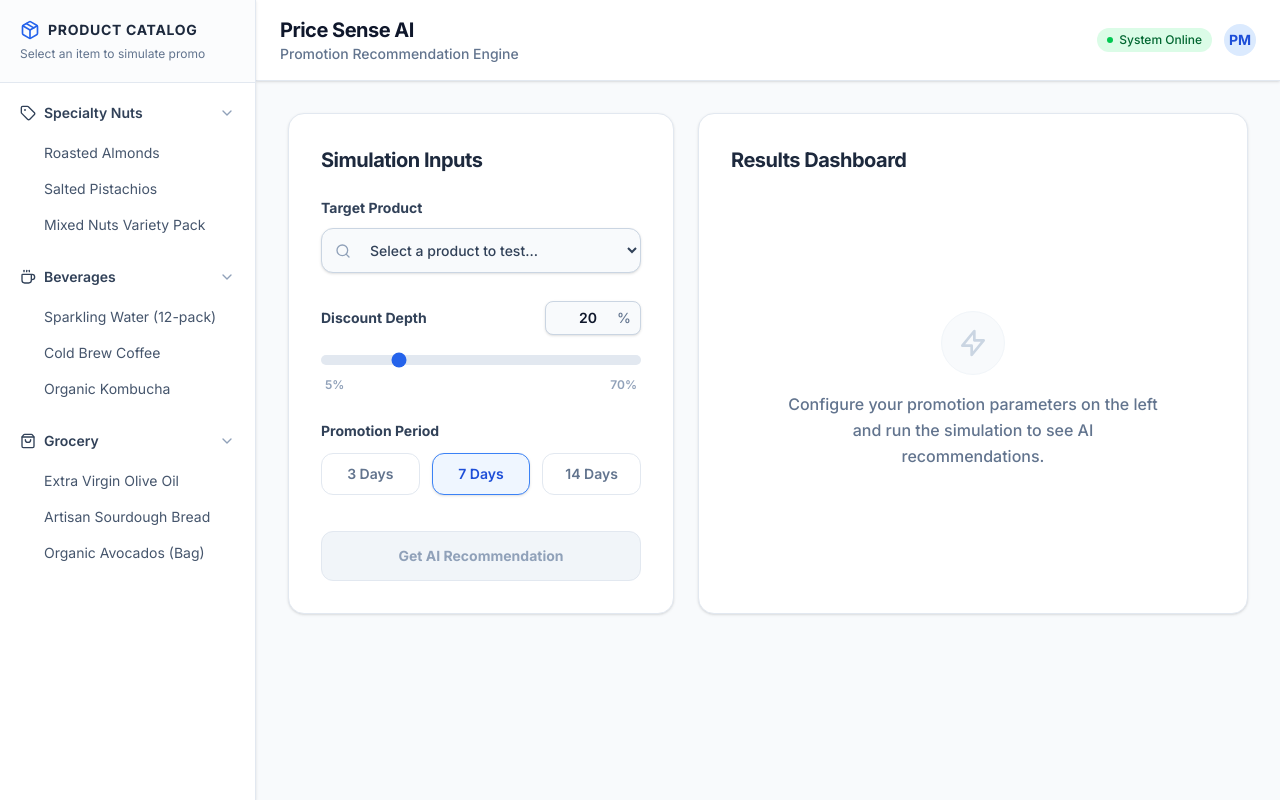
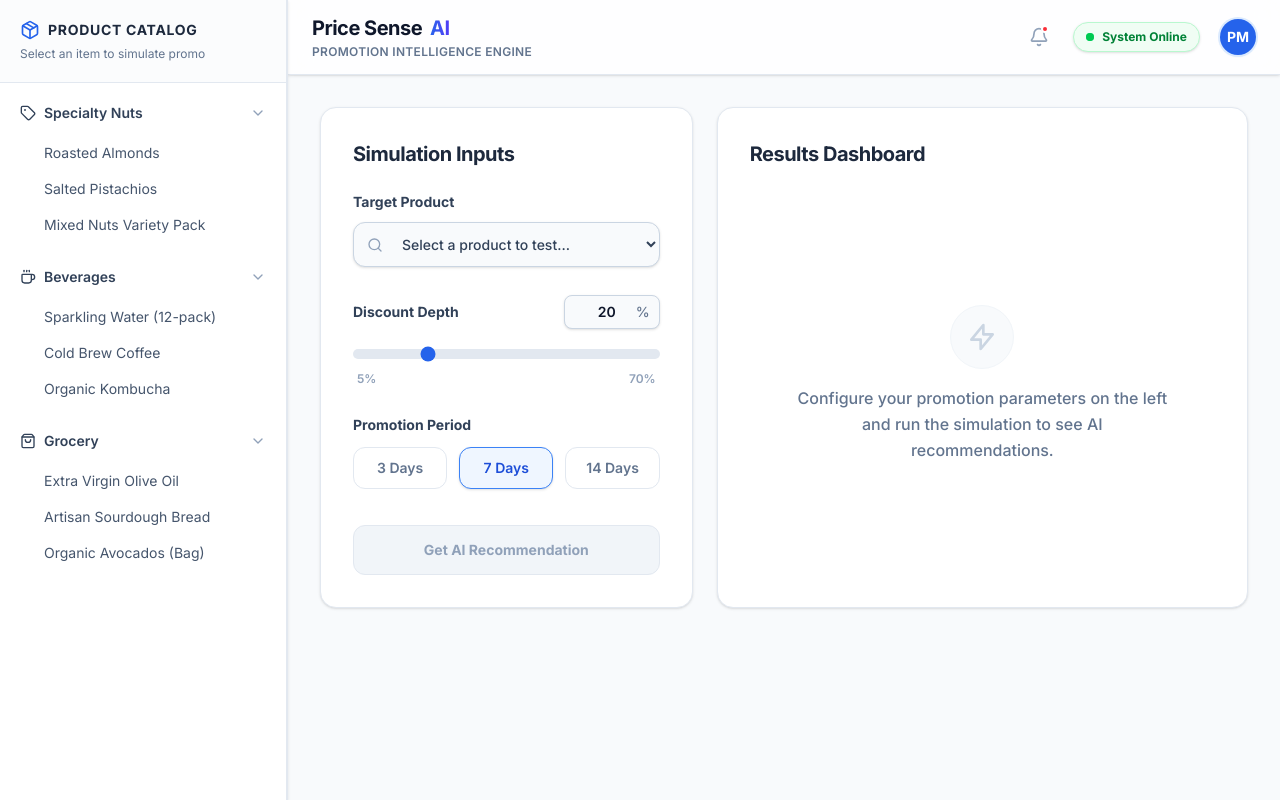
Before and after one commit to lakadeamit220/price-sense-ai, a React (Vite) app: page / in a window 1280 px wide. Built offline with nearby package versions, Linux system fonts and the light colour scheme.

Commit message:
feat: implement main application structure with layout, dashboard, and simulation flow components

```diff
--- a/src/App.jsx
+++ b/src/App.jsx
@@ -9,6 +9,12 @@ function App() {
   const [selectedProduct, setSelectedProduct] = useState(null);
   const [isLoading, setIsLoading] = useState(false);
   const [results, setResults] = useState(null);
+  const [toastMessage, setToastMessage] = useState(null);
+
+  const showToast = (message) => {
+    setToastMessage(message);
+    setTimeout(() => setToastMessage(null), 3000);
+  };
 
   const handleProductSelect = (product, categoryName) => {
     setSelectedProduct({ ...product, categoryName });
@@ -31,6 +37,25 @@ function App() {
       onSelectProduct={handleProductSelect}
       selectedProductId={selectedProduct?.id}
     >
+      {/* Toast Notification */}
+      <AnimatePresence>
+        {toastMessage && (
+          <motion.div
+            initial={{ opacity: 0, y: 50, x: '-50%' }}
+            animate={{ opacity: 1, y: 0, x: '-50%' }}
+            exit={{ opacity: 0, y: 50, x: '-50%' }}
+            className="fixed bottom-6 left-1/2 z-[100] bg-slate-900 text-white px-5 py-3 rounded-full shadow-2xl flex items-center gap-3 font-semibold text-sm border border-slate-700/50 backdrop-blur-md"
+          >
+            <div className="w-5 h-5 rounded-full bg-green-500 flex items-center justify-center">
+              <svg className="w-3.5 h-3.5 text-white" fill="none" viewBox="0 0 24 24" stroke="currentColor" strokeWidth={3}>
+                <path strokeLinecap="round" strokeLinejoin="round" d="M5 13l4 4L19 7" />
+              </svg>
+            </div>
+            {toastMessage}
+          </motion.div>
+        )}
+      </AnimatePresence>
+
       <div className="grid grid-cols-1 lg:grid-cols-12 gap-6">
 
         {/* Left Column: Form */}
@@ -38,7 +63,7 @@ function App() {
           initial={{ opacity: 0, y: 20 }}
           animate={{ opacity: 1, y: 0 }}
           transition={{ duration: 0.5, ease: "easeOut" }}
-          className="lg:col-span-5 bg-white p-6 md:p-8 rounded-2xl border border-slate-200 shadow-sm h-fit"
+          className="lg:col-span-5 bg-white p-5 md:p-8 rounded-2xl border border-slate-200 shadow-sm h-fit"
         >
           <h2 className="text-xl font-bold text-slate-800 mb-6 tracking-tight">Simulation Inputs</h2>
           <InputForm
@@ -54,7 +79,7 @@ function App() {
           initial={{ opacity: 0, y: 20 }}
           animate={{ opacity: 1, y: 0 }}
           transition={{ duration: 0.5, delay: 0.2, ease: "easeOut" }}
-          className="lg:col-span-7 bg-white p-6 md:p-8 rounded-2xl border border-slate-200 shadow-sm flex flex-col min-h-[500px]"
+          className="lg:col-span-7 bg-white p-5 md:p-8 rounded-2xl border border-slate-200 shadow-sm flex flex-col min-h-[500px]"
         >
           <h2 className="text-xl font-bold text-slate-800 mb-6 tracking-tight">Results Dashboard</h2>
 
@@ -66,7 +91,7 @@ function App() {
                 animate={{ opacity: 1, scale: 1 }}
                 exit={{ opacity: 0, scale: 0.9 }}
                 transition={{ duration: 0.3 }}
-                className="flex-1 flex flex-col items-center justify-center space-y-5"
+                className="flex-1 flex flex-col items-center justify-center space-y-5 py-12"
               >
                 <div className="relative w-16 h-16">
                   <div className="absolute inset-0 rounded-full border-4 border-slate-100"></div>
@@ -81,7 +106,7 @@ function App() {
                 animate={{ opacity: 1 }}
                 className="flex-1"
               >
-                <ResultsDashboard results={results} />
+                <ResultsDashboard results={results} onExport={() => showToast("Report exported successfully!")} />
               </motion.div>
             ) : (
               <motion.div
--- a/src/components/Layout.jsx
+++ b/src/components/Layout.jsx
@@ -1,34 +1,111 @@
-import React from 'react';
+import React, { useState } from 'react';
+import { motion, AnimatePresence } from 'framer-motion';
 import Sidebar from './Sidebar';
+import { Menu, X, Bell } from 'lucide-react';
 
 export default function Layout({ children, onSelectProduct, selectedProductId }) {
+  const [isMobileOpen, setIsMobileOpen] = useState(false);
+
   return (
     <div className="flex h-screen bg-slate-50 overflow-hidden font-sans">
-      {/* Sidebar - hidden on mobile, fixed width on desktop */}
-      <div className="hidden md:block w-64 h-full shrink-0 shadow-sm z-20">
+
+      {/* Desktop Sidebar */}
+      <div className="hidden md:block w-64 lg:w-72 h-full shrink-0 shadow-sm z-20 border-r border-slate-200">
         <Sidebar onSelectProduct={onSelectProduct} selectedProductId={selectedProductId} />
       </div>
 
+      {/* Mobile Sidebar Overlay */}
+      <AnimatePresence>
+        {isMobileOpen && (
+          <>
+            <motion.div
+              initial={{ opacity: 0 }}
+              animate={{ opacity: 1 }}
+              exit={{ opacity: 0 }}
+              onClick={() => setIsMobileOpen(false)}
+              className="fixed inset-0 bg-slate-900/40 backdrop-blur-sm z-40 md:hidden"
+              aria-hidden="true"
+            />
+            <motion.div
+              initial={{ x: '-100%' }}
+              animate={{ x: 0 }}
+              exit={{ x: '-100%' }}
+              transition={{ type: "spring", bounce: 0, duration: 0.4 }}
+              className="fixed inset-y-0 left-0 w-[80%] max-w-sm bg-white shadow-2xl z-50 md:hidden flex flex-col"
+              role="dialog"
+              aria-modal="true"
+              aria-label="Sidebar Menu"
+            >
+              <div className="absolute top-3 right-3 z-50">
+                <button
+                  onClick={() => setIsMobileOpen(false)}
+                  className="p-2 bg-slate-100 rounded-full text-slate-500 hover:text-slate-800 hover:bg-slate-200 transition-colors focus:outline-none focus:ring-2 focus:ring-primary-500"
+                  aria-label="Close menu"
+                >
+                  <X className="w-5 h-5" />
+                </button>
+              </div>
+              <Sidebar
+                onSelectProduct={(p, c) => {
+                  onSelectProduct(p, c);
+                  setIsMobileOpen(false); // Auto-close on mobile selection
+                }}
+                selectedProductId={selectedProductId}
+              />
+            </motion.div>
+          </>
+        )}
+      </AnimatePresence>
+
       {/* Main Content Area */}
-      <main className="flex-1 overflow-y-auto flex flex-col">
-        <header className="bg-white border-b border-slate-200 px-6 py-4 flex items-center justify-between sticky top-0 z-10 shadow-sm">
-          <div>
-            <h1 className="text-xl font-bold text-slate-900 tracking-tight">Price Sense AI</h1>
-            <p className="text-sm text-slate-500 font-medium">Promotion Recommendation Engine</p>
+      <main className="flex-1 overflow-y-auto flex flex-col relative w-full">
+        <header className="bg-white/80 backdrop-blur-md border-b border-slate-200 px-4 md:px-6 py-3.5 flex items-center justify-between sticky top-0 z-10 shadow-sm">
+          <div className="flex items-center gap-3">
+            <button
+              onClick={() => setIsMobileOpen(true)}
+              className="md:hidden p-2 -ml-2 text-slate-500 hover:text-slate-800 focus:outline-none focus-visible:ring-2 focus-visible:ring-primary-500 rounded-lg transition-colors"
+              aria-label="Open menu"
+            >
+              <Menu className="w-6 h-6" />
+            </button>
+            <div>
+              <h1 className="text-lg md:text-xl font-black text-slate-900 tracking-tight flex items-center gap-2">
+                Price Sense
+                <span className="bg-gradient-to-r from-primary-600 to-indigo-600 text-transparent bg-clip-text">AI</span>
+              </h1>
+              <p className="hidden sm:block text-xs text-slate-500 font-semibold tracking-wide uppercase mt-0.5">
+                Promotion Intelligence Engine
+              </p>
+            </div>
           </div>
 
-          <div className="flex items-center gap-3">
-            <span className="inline-flex items-center gap-1.5 px-2.5 py-1 rounded-full text-xs font-medium bg-green-100 text-green-800">
-              <span className="w-1.5 h-1.5 rounded-full bg-green-500"></span>
+          <div className="flex items-center gap-3 sm:gap-5">
+            <button
+              className="hidden sm:flex text-slate-400 hover:text-slate-600 transition-colors relative focus:outline-none focus-visible:ring-2 focus-visible:ring-primary-500 rounded-full p-1"
+              aria-label="Notifications"
+            >
+              <Bell className="w-5 h-5" />
+              <span className="absolute top-0.5 right-1 w-2 h-2 bg-red-500 rounded-full border-2 border-white"></span>
+            </button>
+
+            <div className="hidden sm:flex items-center gap-2 px-3 py-1.5 rounded-full text-xs font-bold bg-green-50 text-green-700 border border-green-200 shadow-sm">
+              <span className="relative flex h-2 w-2">
+                <span className="animate-ping absolute inline-flex h-full w-full rounded-full bg-green-400 opacity-75"></span>
+                <span className="relative inline-flex rounded-full h-2 w-2 bg-green-500"></span>
+              </span>
               System Online
-            </span>
-            <div className="w-8 h-8 rounded-full bg-primary-100 text-primary-700 flex items-center justify-center font-bold text-sm">
+            </div>
+
+            <button
+              className="w-8 h-8 md:w-9 md:h-9 rounded-full bg-primary-600 text-white flex items-center justify-center font-bold text-sm shadow-sm ring-2 ring-primary-100 hover:ring-primary-200 transition-all focus:outline-none focus-visible:ring-2 focus-visible:ring-offset-2 focus-visible:ring-primary-600"
+              aria-label="User Profile"
+            >
               PM
-            </div>
+            </button>
           </div>
         </header>
 
-        <div className="p-6 md:p-8 max-w-7xl mx-auto w-full flex-1">
+        <div className="p-4 md:p-6 lg:p-8 max-w-7xl mx-auto w-full flex-1">
           {children}
         </div>
       </main>
--- a/src/components/ResultsDashboard.jsx
+++ b/src/components/ResultsDashboard.jsx
@@ -4,7 +4,7 @@ import DiscountChart from './Charts/DiscountChart';
 import SupportingInsights from './SupportingInsights';
 import { TrendingUp, DollarSign, Activity, AlertTriangle, ShieldCheck, PieChart, Info, Download } from 'lucide-react';
 
-export default function ResultsDashboard({ results }) {
+export default function ResultsDashboard({ results, onExport }) {
   if (!results) return null;
 
   const { recommendation, status, metrics, chartData, inputs } = results;
@@ -58,6 +58,8 @@ export default function ResultsDashboard({ results }) {
     document.body.appendChild(link);
     link.click();
     document.body.removeChild(link);
+
+    if (onExport) onExport();
   };
 
   // Animation variants
```
